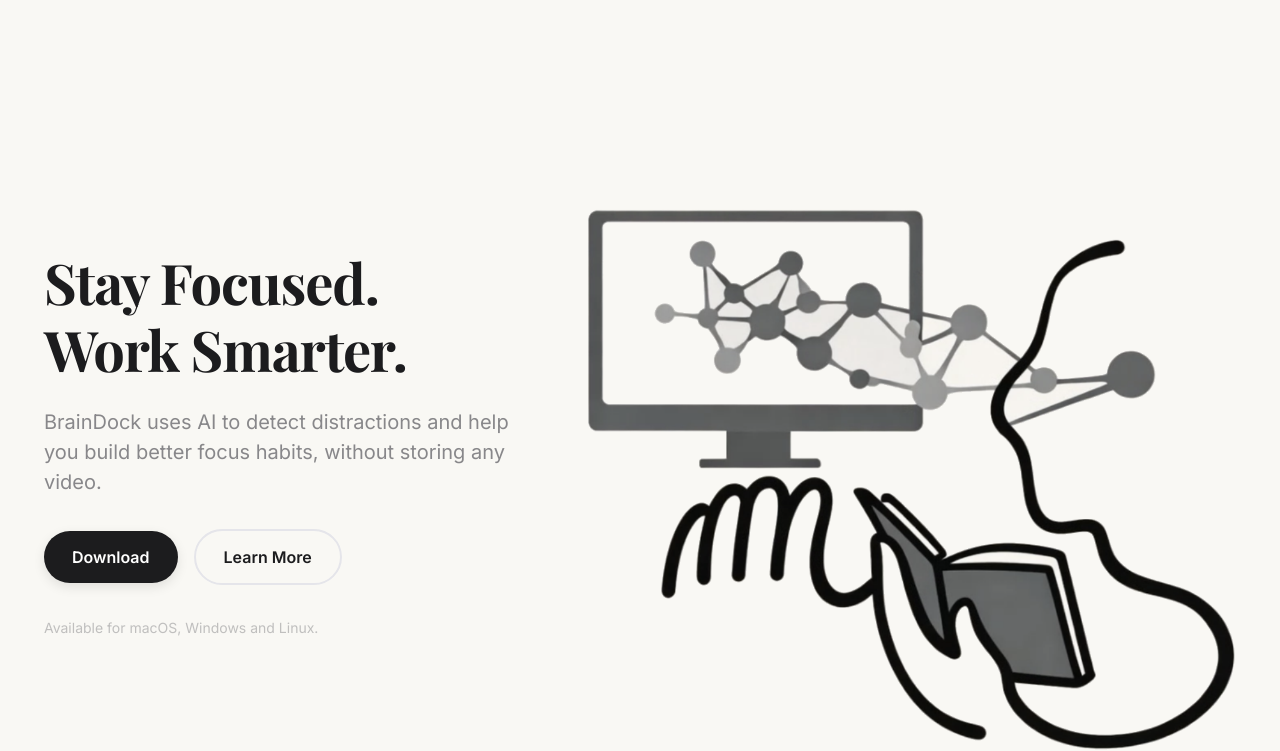
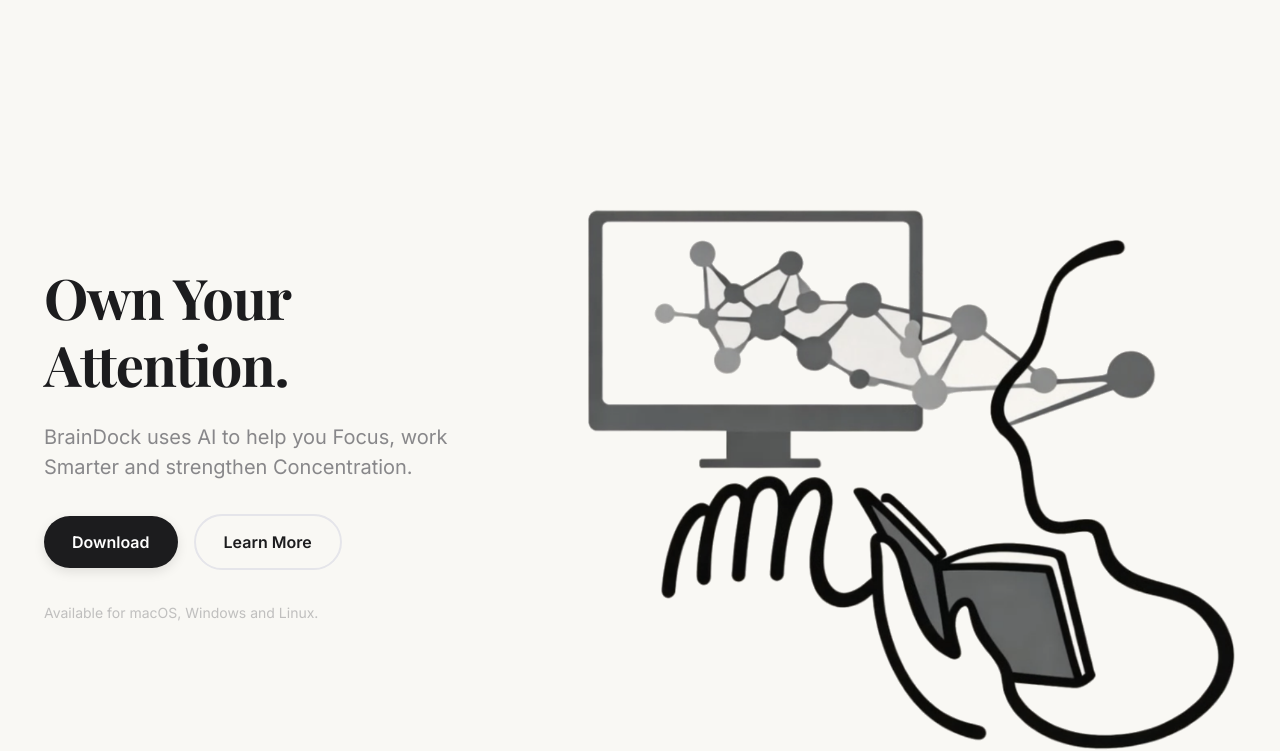
Before and after one commit to Morayya-Jain/BrainDock-Website, a plain HTML site: page index.html in a window 1280 px wide. Shown: the part 81-832 px from the top of the page. Drawn offline with nearby package versions, Linux system fonts and the light colour scheme.

Commit message:
changed taglines and contact info

```diff
--- a/index.html
+++ b/index.html
@@ -70,9 +70,9 @@
     <section class="hero section">
       <div class="container hero-grid">
         <div class="hero-content">
-          <h1>Stay Focused.<br>Work Smarter.</h1>
+          <h1>Own Your Attention.</h1>
           <p class="hero-subtitle">
-            BrainDock uses AI to detect distractions and help you build better focus habits, without storing any video.
+            BrainDock uses AI to help you Focus, work Smarter and strengthen Concentration.
           </p>
           <div class="hero-ctas">
             <a href="#download" class="btn btn-primary">Download</a>
@@ -311,7 +311,7 @@
         <div class="footer-contact" id="contact">
           <h4>Contact</h4>
           <a href="mailto:morayyajain@gmail.com">morayyajain@gmail.com</a>
-          <a href="tel:+61432862424">+61 432 862 424</a>
+          <a href="mailto:morayyajain@restartmedia.org">morayyajain@restartmedia.org</a>
         </div>
       </div>
 
```
